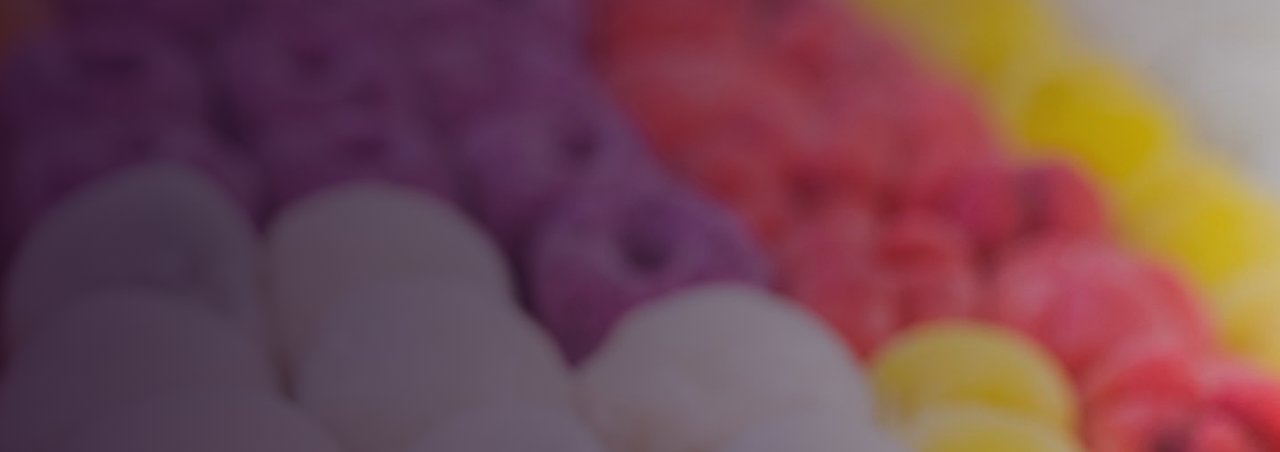
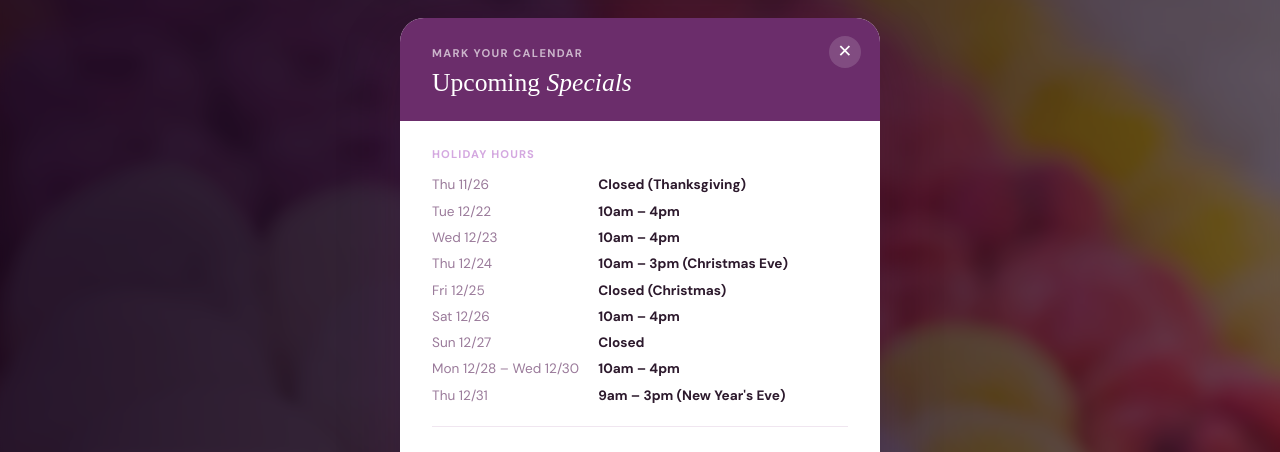
Before and after one commit to emote-creative/two-ladies-kitchen, a plain HTML site: page index.html in a window 1280 px wide. Shown: the part 79-531 px from the top of the page. Drawn offline with Linux system fonts and the light colour scheme; a script that the page names is missing.

Commit message:
Hours Update

```diff
--- a/index.html
+++ b/index.html
@@ -515,6 +515,20 @@
 
       <!-- Events list -->
       <div style="padding:1.5rem 2rem;">
+        <div id="holidayHoursSection" style="display:none;margin-bottom:1.2rem;padding-bottom:1.2rem;border-bottom:1.5px solid #f0e6f0;">
+          <div style="font-size:0.7rem;font-weight:700;letter-spacing:0.1em;text-transform:uppercase;color:var(--light-purple);margin-bottom:0.6rem;">Holiday Hours</div>
+          <div class="hours-grid" style="font-size:0.85rem;">
+            <span class="day">Thu 11/26</span><span class="time">Closed (Thanksgiving)</span>
+            <span class="day">Tue 12/22</span><span class="time">10am – 4pm</span>
+            <span class="day">Wed 12/23</span><span class="time">10am – 4pm</span>
+            <span class="day">Thu 12/24</span><span class="time">10am – 3pm (Christmas Eve)</span>
+            <span class="day">Fri 12/25</span><span class="time">Closed (Christmas)</span>
+            <span class="day">Sat 12/26</span><span class="time">10am – 4pm</span>
+            <span class="day">Sun 12/27</span><span class="time">Closed</span>
+            <span class="day">Mon 12/28 – Wed 12/30</span><span class="time">10am – 4pm</span>
+            <span class="day">Thu 12/31</span><span class="time">9am – 3pm (New Year's Eve)</span>
+          </div>
+        </div>
         <div id="upcomingEventsList" style="display:flex;flex-direction:column;gap:0.75rem;"></div>
 
         <div style="margin-top:1.4rem;padding-top:1.2rem;border-top:1.5px solid #f0e6f0;">
@@ -587,11 +601,18 @@
       sessionStorage.setItem('popupSeen', '1');
     }
 
+    const HOLIDAY_HOURS_CUTOFF = new Date(2027, 0, 1); // stop showing holiday hours after this date
+
     window.addEventListener('DOMContentLoaded', () => {
       if (sessionStorage.getItem('popupSeen')) return;
 
+      const showHolidayHours = new Date() < HOLIDAY_HOURS_CUTOFF;
+      if (showHolidayHours) {
+        document.getElementById('holidayHoursSection').style.display = 'block';
+      }
+
       const upcoming = getUpcoming();
-      if (upcoming.length === 0) return; // nothing coming up soon — stay quiet
+      if (upcoming.length === 0 && !showHolidayHours) return; // nothing coming up soon — stay quiet
 
       const list = document.getElementById('upcomingEventsList');
       upcoming.forEach(e => {
```
Also changed, not shown: faq/index.html (+1 -1 lines), reach-us/index.html (+16 -0 lines).
